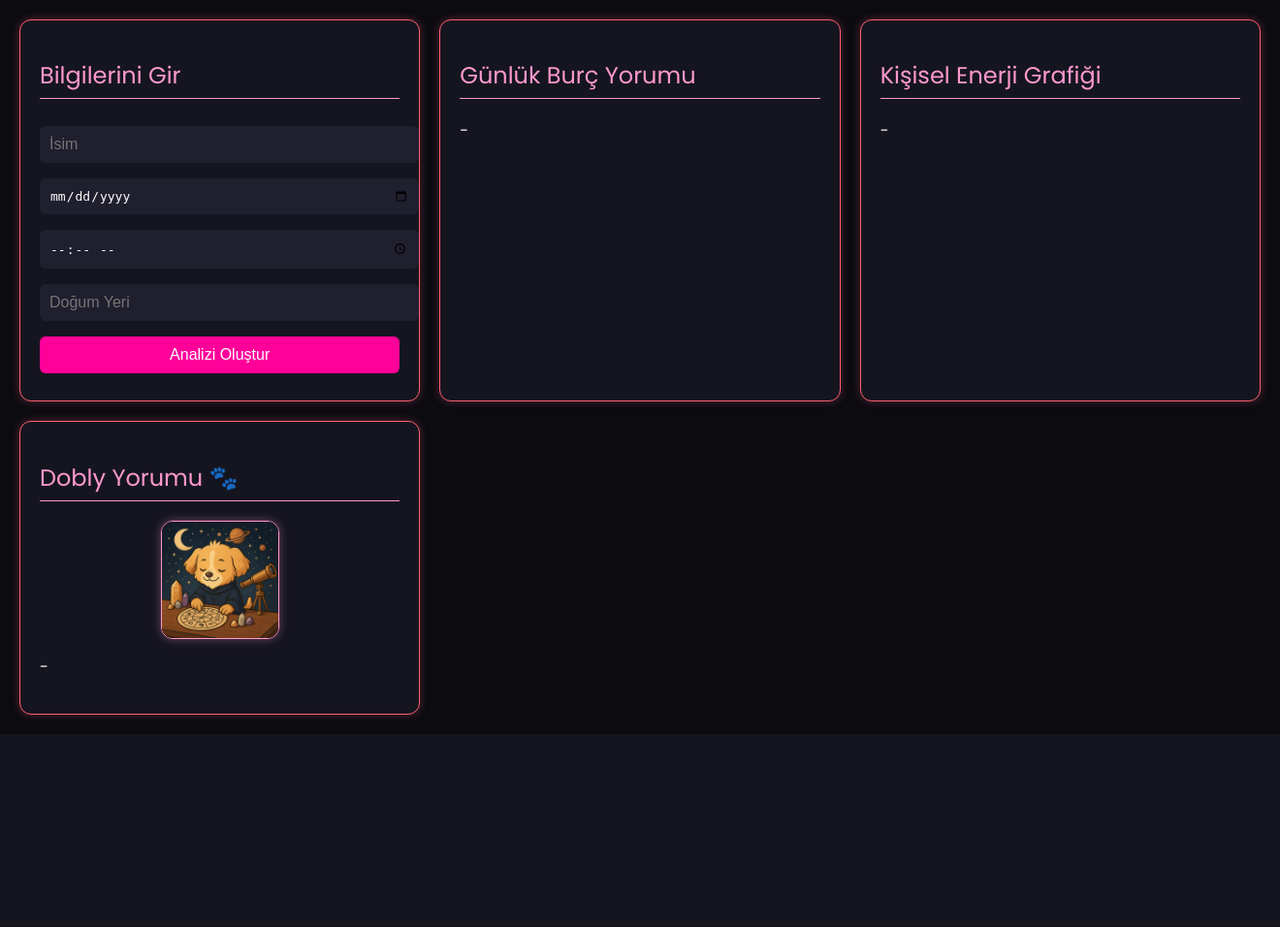
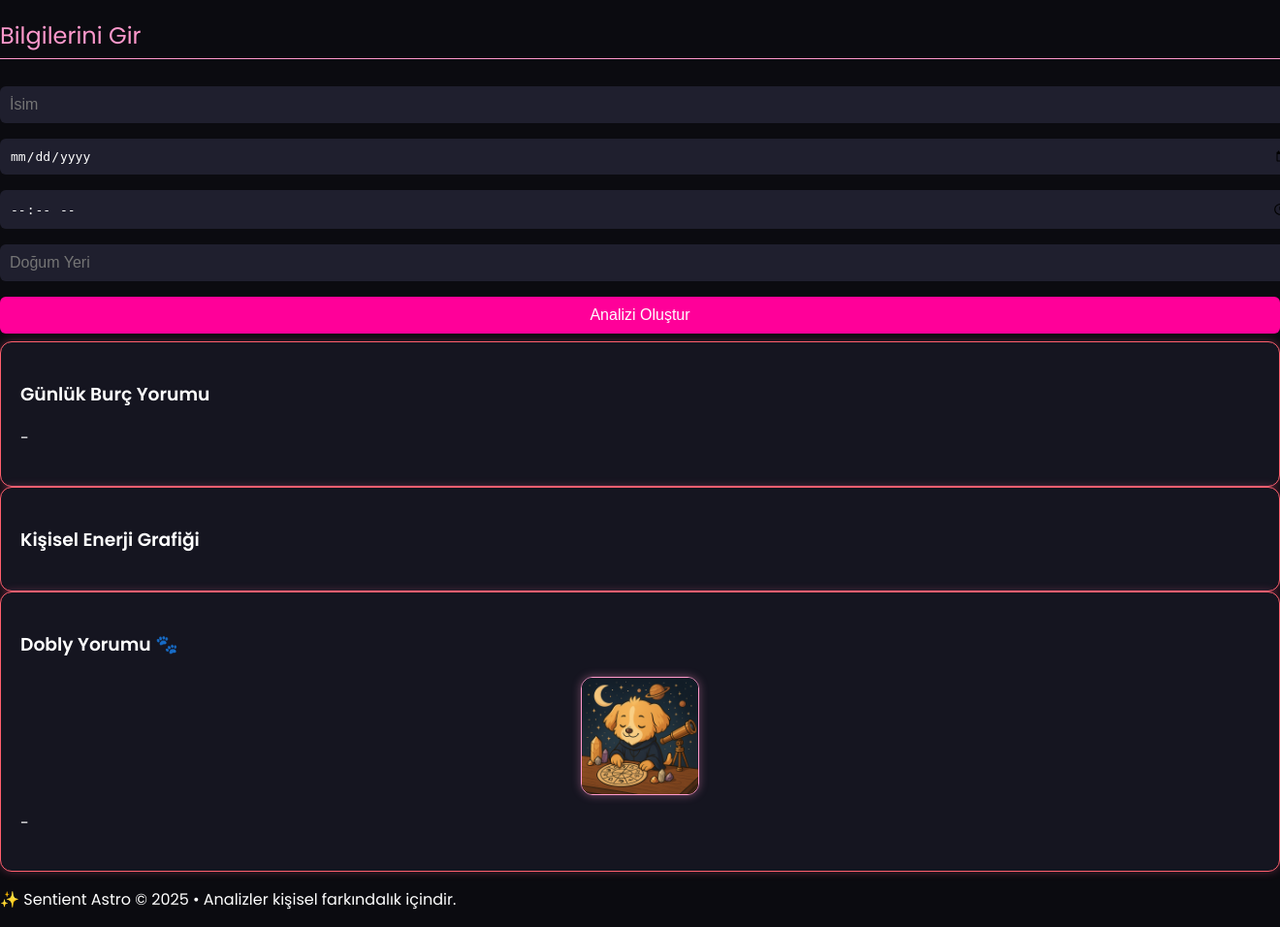
Before and after one commit to omertekin1409/sentient-astro-final, a Flask app: page / in a window 1320 px wide; the page is wider, and only the part inside the window is pictured. Shown: the part 112-1068 px from the top of that part at 97% size. Before the commit the page ends 869 px from the top of that part, so only its background shows below. Run offline with Flask 3, Linux system fonts and the light colour scheme.

Commit message:
Update index.html

```diff
--- a/templates/index.html
+++ b/templates/index.html
@@ -1,63 +1,76 @@
 <!DOCTYPE html>
 <html lang="tr">
 <head>
-  <meta charset="UTF-8" />
-  <meta name="viewport" content="width=device-width, initial-scale=1.0" />
+    <meta charset="UTF-8">
     <title>Sentient Astro</title>
     <link rel="stylesheet" href="{{ url_for('static', filename='style.css') }}">
 </head>
 <body>
     <header>
-    <img src="{{ url_for('static', filename='sentient_logo.png') }}" class="logo" alt="Sentient Logo">
+        <img src="{{ url_for('static', filename='sentient_logo.png') }}" class="logo">
         <h1>Sentient Astro</h1>
     </header>
 
-  <main class="astro-container">
-    <section class="card">
+    <main>
+        <section id="input-section">
             <h2>Bilgilerini Gir</h2>
+            <div class="form-group">
                 <input type="text" id="name" placeholder="İsim">
-      <input type="date" id="dob" placeholder="Doğum Tarihi">
-      <input type="time" id="time" placeholder="Doğum Saati">
+                <input type="date" id="dob">
+                <input type="time" id="time">
                 <input type="text" id="place" placeholder="Doğum Yeri">
                 <button onclick="analyze()">Analizi Oluştur</button>
+            </div>
         </section>
 
-    <section class="card">
-      <h2>Günlük Burç Yorumu</h2>
+        <section id="results">
+            <div class="card">
+                <h3>Günlük Burç Yorumu</h3>
                 <p id="daily">-</p>
-    </section>
+            </div>
 
-    <section class="card">
-      <h2>Kişisel Enerji Grafiği</h2>
-      <p id="biorhythm">-</p>
-    </section>
+            <div class="card">
+                <h3>Kişisel Enerji Grafiği</h3>
+                <div id="biorhythm"></div>
+            </div>
 
-    <section class="card">
-      <h2>Dobly Yorumu 🐾</h2>
-      <img src="{{ url_for('static', filename='dobly.png') }}" class="dobly-img" alt="Dobly">
+            <div class="card dobly">
+                <h3>Dobly Yorumu 🐾</h3>
+                <img src="{{ url_for('static', filename='dobly.png') }}" class="dobly-img">
                 <p id="dobly">-</p>
+            </div>
         </section>
     </main>
 
+    <footer>
+        <p>✨ Sentient Astro © 2025 • Analizler kişisel farkındalık içindir.</p>
+    </footer>
+
     <script>
         async function analyze() {
-      const name = document.getElementById("name").value;
-      const dob = document.getElementById("dob").value;
-      const time = document.getElementById("time").value;
-      const place = document.getElementById("place").value;
+            const data = {
+                name: document.getElementById("name").value,
+                dob: document.getElementById("dob").value,
+                time: document.getElementById("time").value,
+                place: document.getElementById("place").value
+            };
 
-      const res = await fetch("https://sentient-astro-final.onrender.com/api/analyze", {
+            const res = await fetch("/api/analyze", {
                 method: "POST",
-        headers: {"Content-Type": "application/json"},
-        body: JSON.stringify({ name, dob, time, place, lang: "tr" })
+                headers: { "Content-Type": "application/json" },
+                body: JSON.stringify(data)
             });
 
-      const data = await res.json();
-      if (data.ok) {
-        document.getElementById("daily").innerText = data.data.Daily.text;
-        document.getElementById("biorhythm").innerText = `Fiziksel: ${data.data.Biorhythm.physical}% | Duygusal: ${data.data.Biorhythm.emotional}% | Zihinsel: ${data.data.Biorhythm.mental}%`;
-        document.getElementById("dobly").innerText = data.data.Insight;
-      }
+            const out = await res.json();
+            if (!out.ok) return alert("Bir hata oluştu!");
+
+            const d = out.data;
+            document.getElementById("daily").innerText = d.Element + " elementi: " + d.Burç + " — " + d.Dobly;
+            document.getElementById("dobly").innerText = d.Dobly;
+            document.getElementById("biorhythm").innerHTML =
+                `<p>Fiziksel: ${d.Biyoritim.Fiziksel}%</p>
+                 <p>Duygusal: ${d.Biyoritim.Duygusal}%</p>
+                 <p>Zihinsel: ${d.Biyoritim.Zihinsel}%</p>`;
         }
     </script>
 </body>
```
Lines whose indentation alone changed are shown as unchanged.
